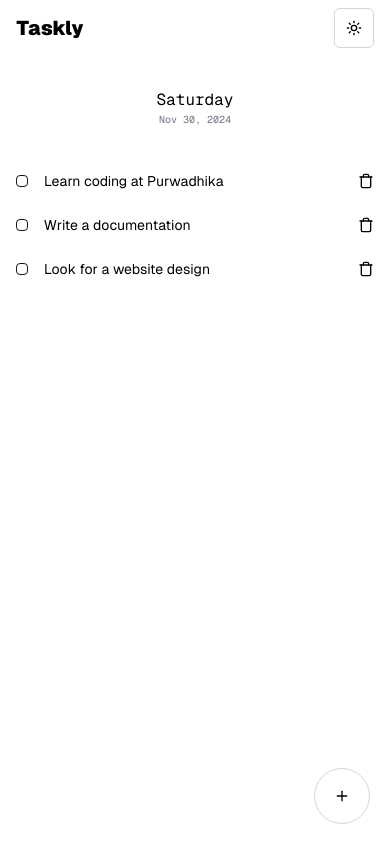
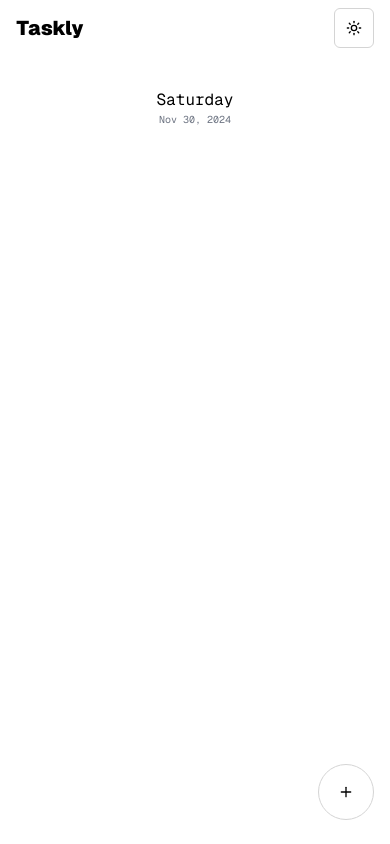
Before and after one commit to rach-syahputra/taskly, a Next.js app: page / in a window 390 px wide. Built offline with nearby package versions, Linux system fonts and the light colour scheme.

Commit message:
change todo interface for better task management logic

```diff
--- a/src/components/add-todo-form.tsx
+++ b/src/components/add-todo-form.tsx
@@ -4,7 +4,8 @@ import { setLocalStorage } from '@/hooks/local-storage'
 import { toast } from '@/hooks/use-toast'
 import { Button } from './ui/button'
 import { Input } from './ui/input'
-import { todosKey } from '@/constants/todos'
+import { ITodo, todosKey } from '@/constants/todos'
+import BottomWrapper from './bottom-wrapper'
 
 export default function AddTodoForm({
   onAdd,
@@ -14,8 +15,8 @@ export default function AddTodoForm({
 }: {
   onAdd: boolean
   setOnAdd: Dispatch<SetStateAction<boolean>>
-  todos: string[] | null
-  setTodos: Dispatch<SetStateAction<string[] | null>>
+  todos: ITodo[] | null
+  setTodos: Dispatch<SetStateAction<ITodo[] | null>>
 }) {
   const [todo, setTodo] = useState<string>('')
 
@@ -23,24 +24,19 @@ export default function AddTodoForm({
     event.preventDefault()
 
     if (todo) {
-      if (todos?.find((item) => item === todo)) {
-        toast({
-          title: 'Something went wrong',
-          description: 'The task already exists.',
-          variant: 'destructive'
-        })
+      setOnAdd(false)
 
-        return
+      const newTodo: ITodo = {
+        id: Date.now().toString(),
+        task: todo
       }
 
-      setOnAdd(false)
-
       if (todos === null) {
-        setLocalStorage(todosKey, [todo])
-        setTodos([todo])
+        setLocalStorage(todosKey, [newTodo])
+        setTodos([newTodo])
       } else {
-        setLocalStorage(todosKey, [...todos, todo])
-        setTodos([...todos, todo])
+        setLocalStorage(todosKey, [...todos, newTodo])
+        setTodos([...todos, newTodo])
       }
 
       setTodo('')
@@ -66,7 +62,7 @@ export default function AddTodoForm({
         />
 
         {onAdd && (
-          <div className='fixed bottom-5 right-5 flex gap-4 lg:bottom-10 lg:right-10'>
+          <BottomWrapper>
             <Button
               variant='outline'
               size='icon'
@@ -84,20 +80,22 @@ export default function AddTodoForm({
             >
               <Check />
             </Button>
-          </div>
+          </BottomWrapper>
         )}
       </form>
 
       {!onAdd && (
+        <BottomWrapper>
           <Button
             variant='outline'
             size='icon'
-          className='fixed bottom-5 right-5 flex h-14 w-14 gap-4 rounded-full p-0 lg:bottom-10 lg:right-10 lg:[&_svg]:size-6'
+            className='flex h-14 w-14 gap-4 rounded-full p-0 lg:[&_svg]:size-6'
             type='button'
             onClick={() => setOnAdd(true)}
           >
             <Plus />
           </Button>
+        </BottomWrapper>
       )}
     </>
   )
--- a/src/components/todo-item.tsx
+++ b/src/components/todo-item.tsx
@@ -1,12 +1,12 @@
 import { Trash } from 'lucide-react'
 import { Checkbox } from '@/components/ui/checkbox'
 import { getLocalStorage, setLocalStorage } from '@/hooks/local-storage'
-import { todosKey } from '@/constants/todos'
+import { ITodo, todosKey } from '@/constants/todos'
 
-export default function TodoItem({ todo }: { todo: string }) {
+export default function TodoItem({ id, task }: ITodo) {
   const removeTodo = () => {
-    const todos: string[] | null = getLocalStorage(todosKey)
-    const filteredTodos = todos?.filter((item) => item !== todo)
+    const todos: ITodo[] | null = getLocalStorage(todosKey)
+    const filteredTodos = todos?.filter((todo) => todo.id !== id)
     setLocalStorage(todosKey, filteredTodos)
 
     location.reload()
@@ -15,7 +15,7 @@ export default function TodoItem({ todo }: { todo: string }) {
   return (
     <div className='flex h-11 items-center justify-between'>
       <Checkbox className='h-3 w-3' />
-      <p className='flex-1 px-4 text-sm md:text-base'>{todo}</p>
+      <p className='flex-1 px-4 text-sm md:text-base'>{task}</p>
       <Trash size={16} onClick={removeTodo} className='cursor-pointer' />
     </div>
   )
--- a/src/components/todo-list.tsx
+++ b/src/components/todo-list.tsx
@@ -3,22 +3,19 @@
 import { useEffect, useState } from 'react'
 import AddTodoForm from './add-todo-form'
 import TodoItem from './todo-item'
-import { getLocalStorage, setLocalStorage } from '@/hooks/local-storage'
-import { initialTodos, todosKey } from '@/constants/todos'
+import { getLocalStorage } from '@/hooks/local-storage'
+import { ITodo, todosKey } from '@/constants/todos'
 
 export default function TodoList() {
-  const [todos, setTodos] = useState<string[] | null>([])
+  const [todos, setTodos] = useState<ITodo[] | null>([])
   const [onAdd, setOnAdd] = useState<boolean>(false)
 
   useEffect(() => {
     if (typeof window !== 'undefined' && window.localStorage) {
-      const todosFromLocalStorage: string[] | null = getLocalStorage(todosKey)
+      const todosFromLocalStorage: ITodo[] | null = getLocalStorage(todosKey)
 
       if (todosFromLocalStorage) {
         setTodos(todosFromLocalStorage)
-      } else {
-        setTodos(initialTodos)
-        setLocalStorage(todosKey, initialTodos)
       }
     }
   }, [])
@@ -26,7 +23,7 @@ export default function TodoList() {
   return (
     <div className='flex flex-col gap-2'>
       <div className='flex flex-col'>
-        {todos?.map((todo, index) => <TodoItem key={index} todo={todo} />)}
+        {todos?.map((todo, index) => <TodoItem key={index} {...todo} />)}
       </div>
       <AddTodoForm
         onAdd={onAdd}
--- a/src/constants/todos.ts
+++ b/src/constants/todos.ts
@@ -1,7 +1,21 @@
-export const initialTodos: string[] = [
-  'Learn coding at Purwadhika',
-  'Write a documentation',
-  'Look for a website design'
+export interface ITodo {
+  id: string
+  task: string
+}
+
+export const initialTodos: ITodo[] = [
+  {
+    id: '1',
+    task: 'Learn coding at Purwadhika'
+  },
+  {
+    id: '2',
+    task: 'Write a documentation'
+  },
+  {
+    id: '3',
+    task: 'Look for a website design'
+  }
 ]
 
 export const todosKey = 'taskly-todos'
```
Lines whose indentation alone changed are shown as unchanged.
